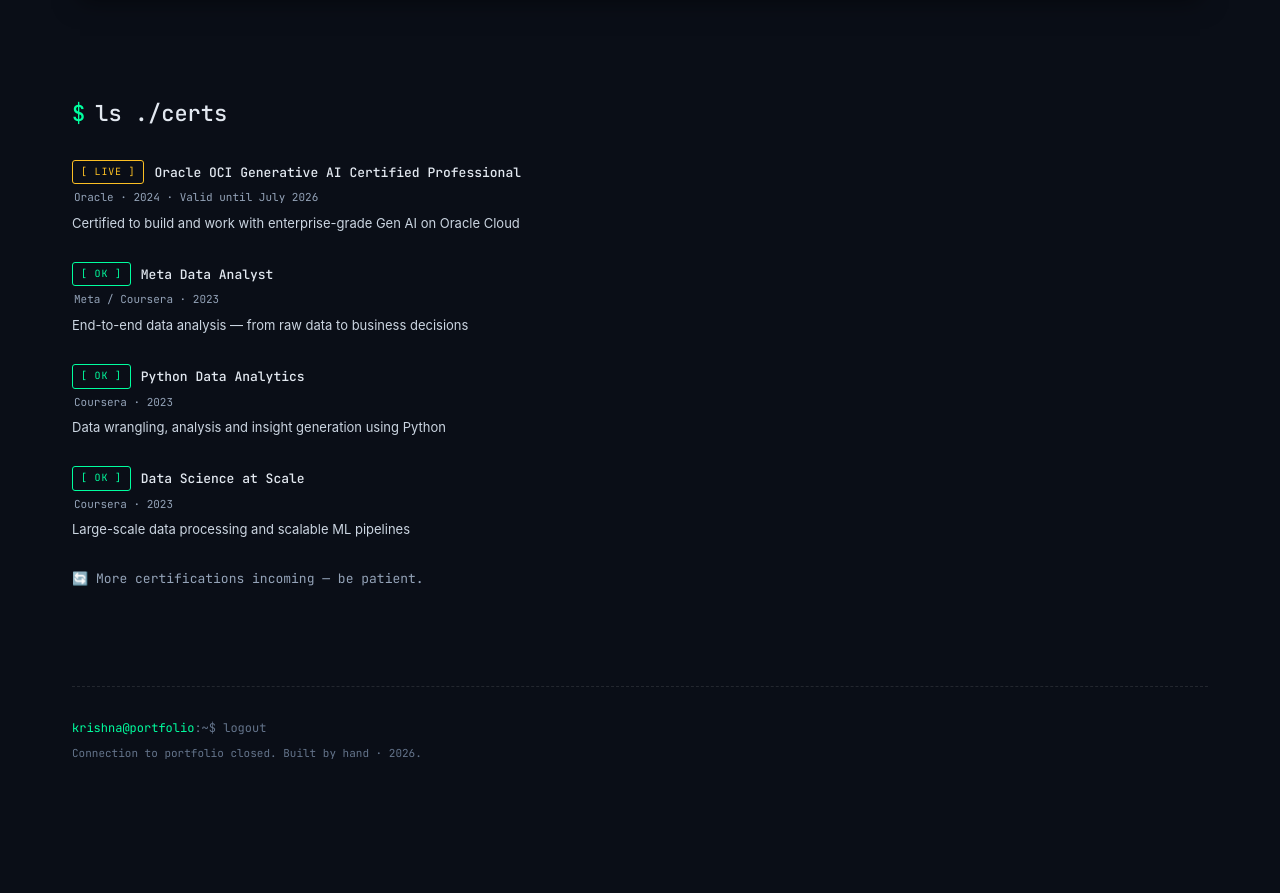
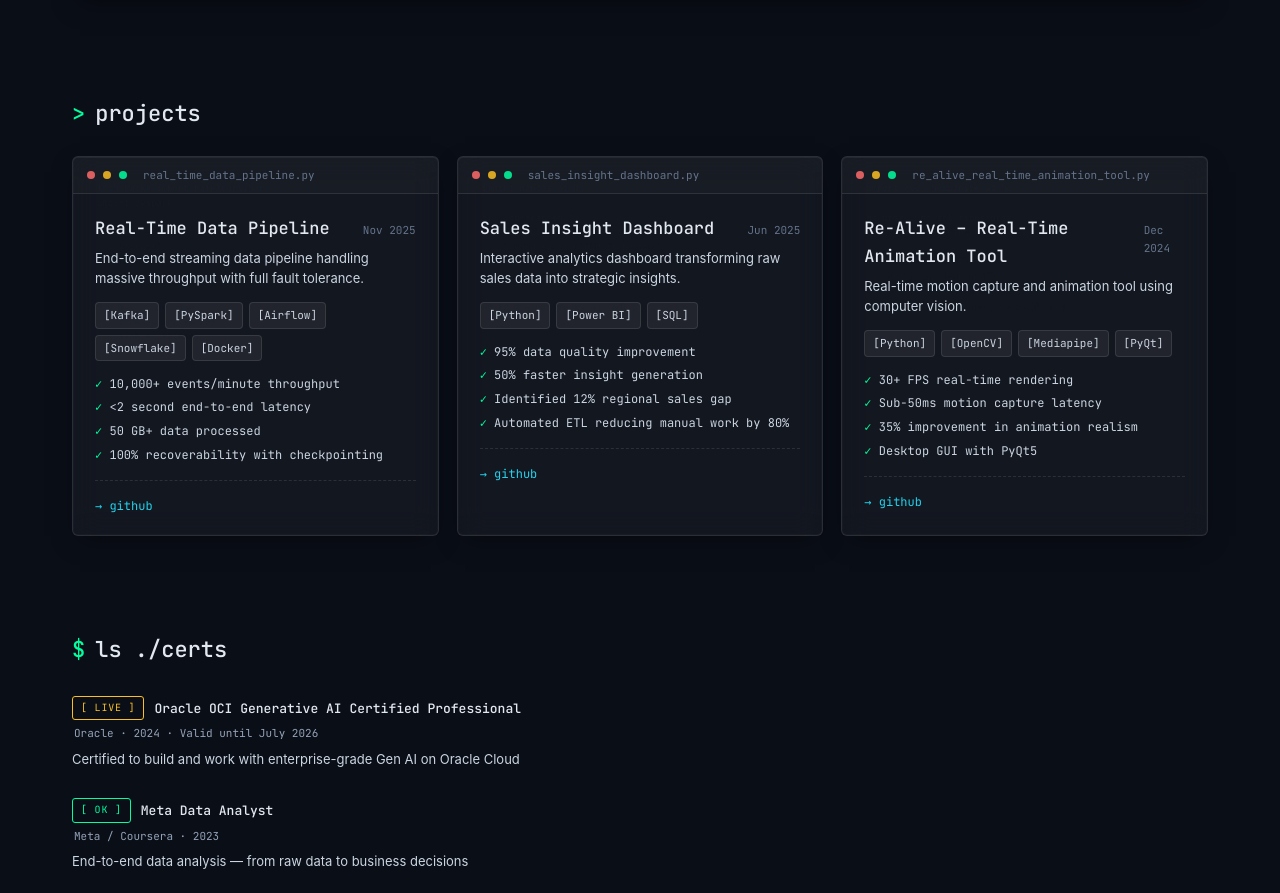
Before and after one commit to Krishna09Bhardwaj/krishna-portfolio, a Next.js app: page / in a window 1280 px wide. Shown: the part 2655-3548 px from the top of the page. Before the commit the page ends 3482 px from the top, so only its background shows below. Built offline with nearby package versions, Linux system fonts and the light colour scheme.

Commit message:
feat: add Projects section (glass cards, code watermark, reads from projects[])

```diff
--- a/src/components/sections/Projects.tsx
+++ b/src/components/sections/Projects.tsx
@@ -1 +1,143 @@
-export default function Projects() { return null; }
+'use client';
+import { useScrollReveal } from '@/hooks/useScrollReveal';
+import { projects } from '@/lib/data/krishna';
+
+const CODE_BG: Record<string, string> = {
+  pipeline: `from kafka import KafkaConsumer\nimport pyspark\n\nconsumer = KafkaConsumer(\n    'events',\n    bootstrap_servers=['localhost:9092']\n)\n\nfor msg in consumer:\n    process(msg.value)\n    sink.write(msg)`,
+  dashboard: `import pandas as pd\n\ndf = pd.read_sql(\n    "SELECT region, SUM(revenue)"\n    " FROM sales GROUP BY region",\n    con=engine\n)\n\ndf.to_powerbi(workspace_id)`,
+  realive: `import cv2, mediapipe as mp\n\nmp_pose = mp.solutions.pose\ncap = cv2.VideoCapture(0)\n\nwith mp_pose.Pose() as pose:\n    while cap.isOpened():\n        ret, frame = cap.read()\n        results = pose.process(frame)`,
+};
+
+function toFilename(name: string): string {
+  return name.toLowerCase().replace(/[^a-z0-9]+/g, '_').replace(/_+$/, '') + '.py';
+}
+
+export default function Projects() {
+  const ref = useScrollReveal<HTMLElement>();
+
+  return (
+    <section id="projects" ref={ref} className="reveal kp-section">
+      <div className="section-head">
+        <span className="sigil">&gt;</span>
+        <span>projects</span>
+      </div>
+
+      <div style={{
+        display: 'grid',
+        gridTemplateColumns: 'repeat(auto-fit, minmax(320px, 1fr))',
+        gap: 18,
+      }}>
+        {projects.map((p) => (
+          <ProjectCard key={p.id} project={p} codeBg={CODE_BG[p.id] ?? ''} />
+        ))}
+      </div>
+    </section>
+  );
+}
+
+function ProjectCard({
+  project: p,
+  codeBg,
+}: {
+  project: typeof projects[0];
+  codeBg: string;
+}) {
+  return (
+    <div
+      style={{
+        position: 'relative',
+        background: 'var(--glass-1)',
+        backdropFilter: 'blur(14px)',
+        WebkitBackdropFilter: 'blur(14px)',
+        border: '1px solid var(--glass-border)',
+        borderRadius: 6,
+        boxShadow: 'var(--shadow-glass)',
+        overflow: 'hidden',
+        transition: 'border-color 200ms, box-shadow 200ms',
+      }}
+      onMouseEnter={(e) => {
+        e.currentTarget.style.borderColor = 'var(--accent-line)';
+        e.currentTarget.style.boxShadow = 'var(--shadow-glass), 0 0 20px rgba(0,255,159,0.12)';
+      }}
+      onMouseLeave={(e) => {
+        e.currentTarget.style.borderColor = 'var(--glass-border)';
+        e.currentTarget.style.boxShadow = 'var(--shadow-glass)';
+      }}
+    >
+      {/* Code watermark */}
+      <pre style={{
+        position: 'absolute', inset: 0, margin: 0,
+        fontFamily: 'var(--font-mono)', fontSize: 9,
+        color: 'var(--fg-faint)', opacity: 0.09,
+        padding: 24, whiteSpace: 'pre', pointerEvents: 'none', overflow: 'hidden',
+        maskImage: 'linear-gradient(180deg, rgba(0,0,0,0.7), transparent 65%)',
+        WebkitMaskImage: 'linear-gradient(180deg, rgba(0,0,0,0.7), transparent 65%)',
+      }}>
+        {codeBg}
+      </pre>
+
+      {/* Title bar */}
+      <div style={{
+        display: 'flex', alignItems: 'center', gap: 8,
+        padding: '9px 14px',
+        borderBottom: '1px solid var(--glass-border)',
+        background: 'rgba(255,255,255,0.02)',
+      }}>
+        {(['#ff6b6b', '#fbbf24', '#00ff9f'] as const).map((c) => (
+          <span key={c} style={{ width: 8, height: 8, borderRadius: '50%', background: c, display: 'inline-block', opacity: 0.85 }} />
+        ))}
+        <span style={{ fontFamily: 'var(--font-mono)', fontSize: 11, color: 'var(--fg-dim)', marginLeft: 8 }}>
+          {toFilename(p.name)}
+        </span>
+      </div>
+
+      {/* Body */}
+      <div style={{ position: 'relative', padding: '20px 22px 18px' }}>
+        <div style={{ display: 'flex', justifyContent: 'space-between', alignItems: 'baseline', marginBottom: 6 }}>
+          <span style={{ fontFamily: 'var(--font-mono)', fontSize: 17, color: 'var(--fg-1)', fontWeight: 500 }}>
+            {p.name}
+          </span>
+          <span style={{ fontFamily: 'var(--font-mono)', fontSize: 11, color: 'var(--fg-dim)' }}>
+            {p.date}
+          </span>
+        </div>
+
+        <p style={{ fontFamily: 'var(--font-sans)', color: 'var(--fg-2)', fontSize: 13, lineHeight: 1.55, marginBottom: 14 }}>
+          {p.description}
+        </p>
+
+        {/* Stack pills */}
+        <div style={{ display: 'flex', flexWrap: 'wrap', gap: 6, marginBottom: 14 }}>
+          {p.stack.map((s) => (
+            <span key={s} style={{
+              fontFamily: 'var(--font-mono)', fontSize: 11, padding: '3px 8px',
+              background: 'var(--glass-2)', border: '1px solid var(--glass-border)',
+              borderRadius: 4, color: 'var(--fg-2)',
+            }}>
+              [{s}]
+            </span>
+          ))}
+        </div>
+
+        {/* Metrics */}
+        <ul style={{ listStyle: 'none', padding: 0, display: 'flex', flexDirection: 'column', gap: 4, fontSize: 12, color: 'var(--fg-2)', fontFamily: 'var(--font-mono)', marginBottom: 14 }}>
+          {p.metrics.map((m) => (
+            <li key={m}><span style={{ color: 'var(--accent)' }}>✓</span>{'  '}{m}</li>
+          ))}
+        </ul>
+
+        {/* Footer link */}
+        <div style={{ paddingTop: 12, borderTop: '1px dashed var(--glass-border)' }}>
+          <a
+            href={p.github}
+            target="_blank"
+            rel="noopener noreferrer"
+            style={{ fontFamily: 'var(--font-mono)', fontSize: 12, color: 'var(--cyan)', textDecoration: 'none' }}
+          >
+            → github
+          </a>
+        </div>
+      </div>
+    </div>
+  );
+}
```
